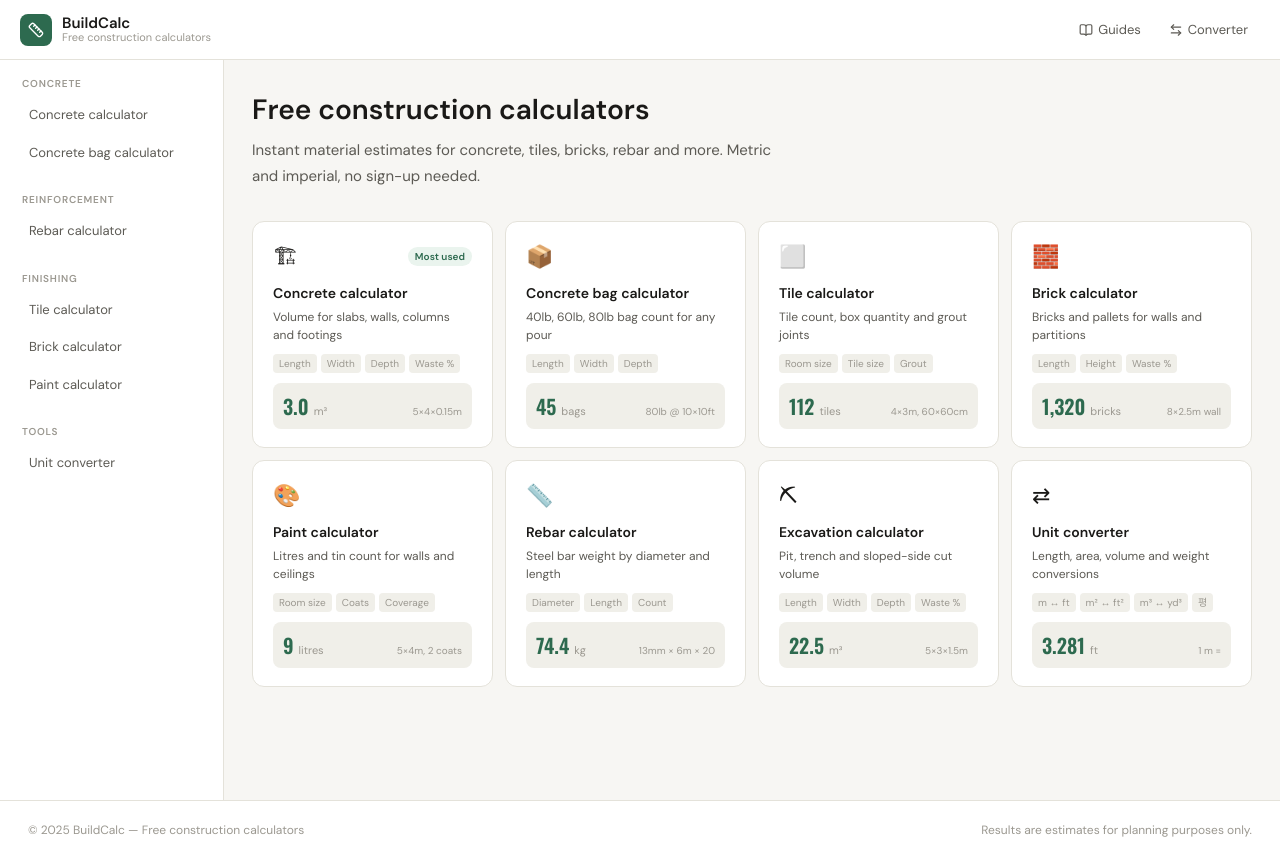
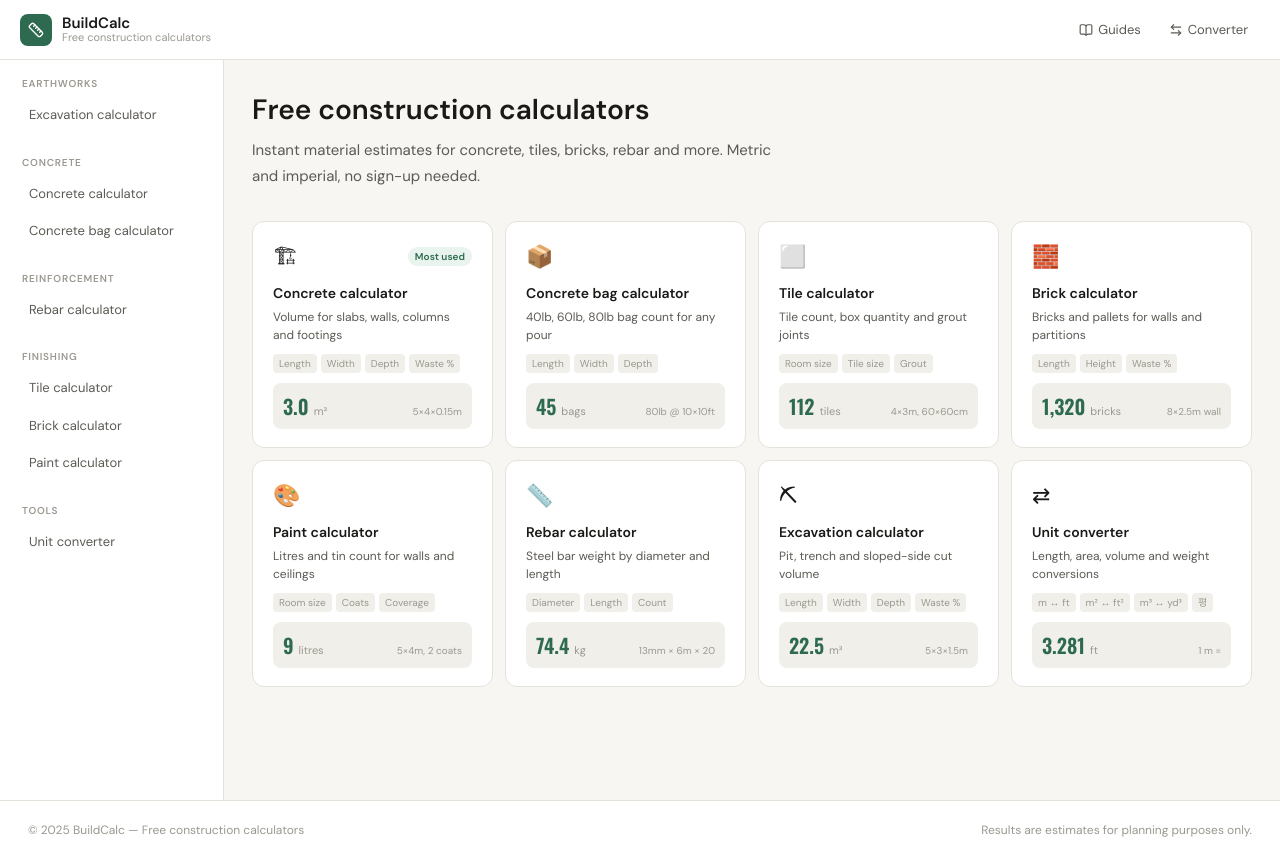
Before and after one commit to Dejong1706/c_c_project, a Next.js app: page / in a window 1280 px wide. Built offline with nearby package versions, Linux system fonts and the light colour scheme; no server answers.

Commit message:
사이드바 그룹 네임 수정

```diff
--- a/app/components/Layout.tsx
+++ b/app/components/Layout.tsx
@@ -27,11 +27,11 @@ const calculators = [
   {
     href: "/excavation-calculator",
     label: "Excavation calculator",
-    desc: "Pit & trench volume",
+    group: "Earthworks",
   },
 ];
 
-const groups = ["Concrete", "Reinforcement", "Finishing", "Tools"];
+const groups = ["Earthworks", "Concrete", "Reinforcement", "Finishing", "Tools"];
 
 export default function Layout({ children }: { children: React.ReactNode }) {
   const pathname = usePathname();
```
